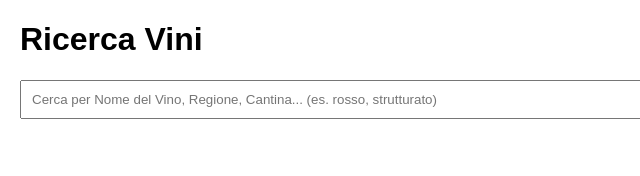
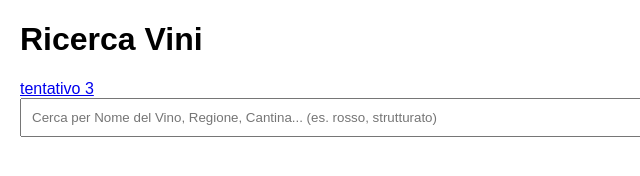
Before and after one commit to francesca-tricoli/ricerca-vini, a plain HTML site: page ver2.html in a window 1280 px wide. Shown: the whole page, without its empty margins (0-640 px from the left). Drawn offline with Linux system fonts and the light colour scheme.

Commit message:
Update ver2.html

```diff
--- a/ver2.html
+++ b/ver2.html
@@ -51,6 +51,8 @@
 </head>
 <body>
     <h1>Ricerca Vini</h1>
+    <a href="ver2.html">tentativo 3</a>
+</nav>
 
     <!-- Barra di ricerca -->
     <div id="controls">
```
